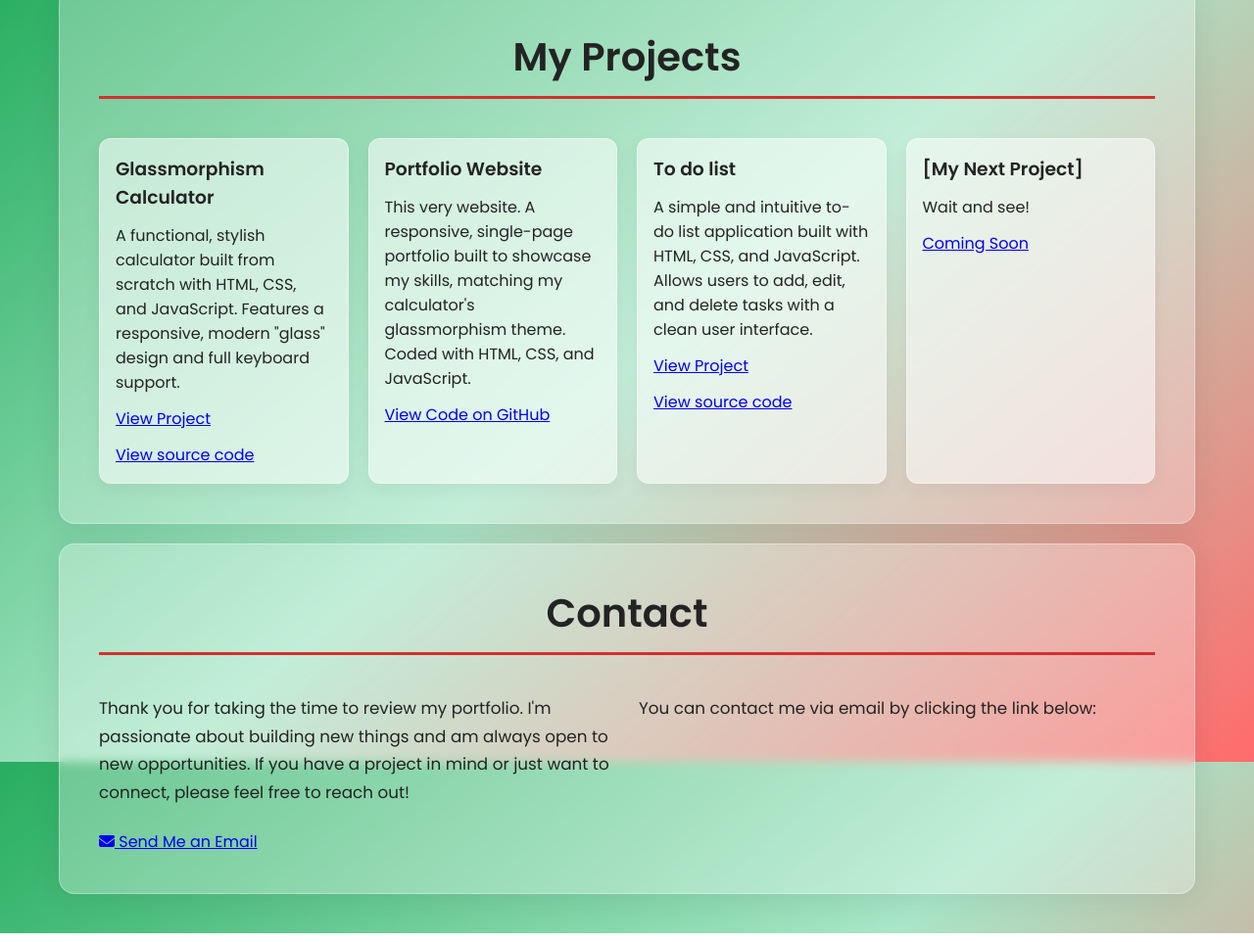
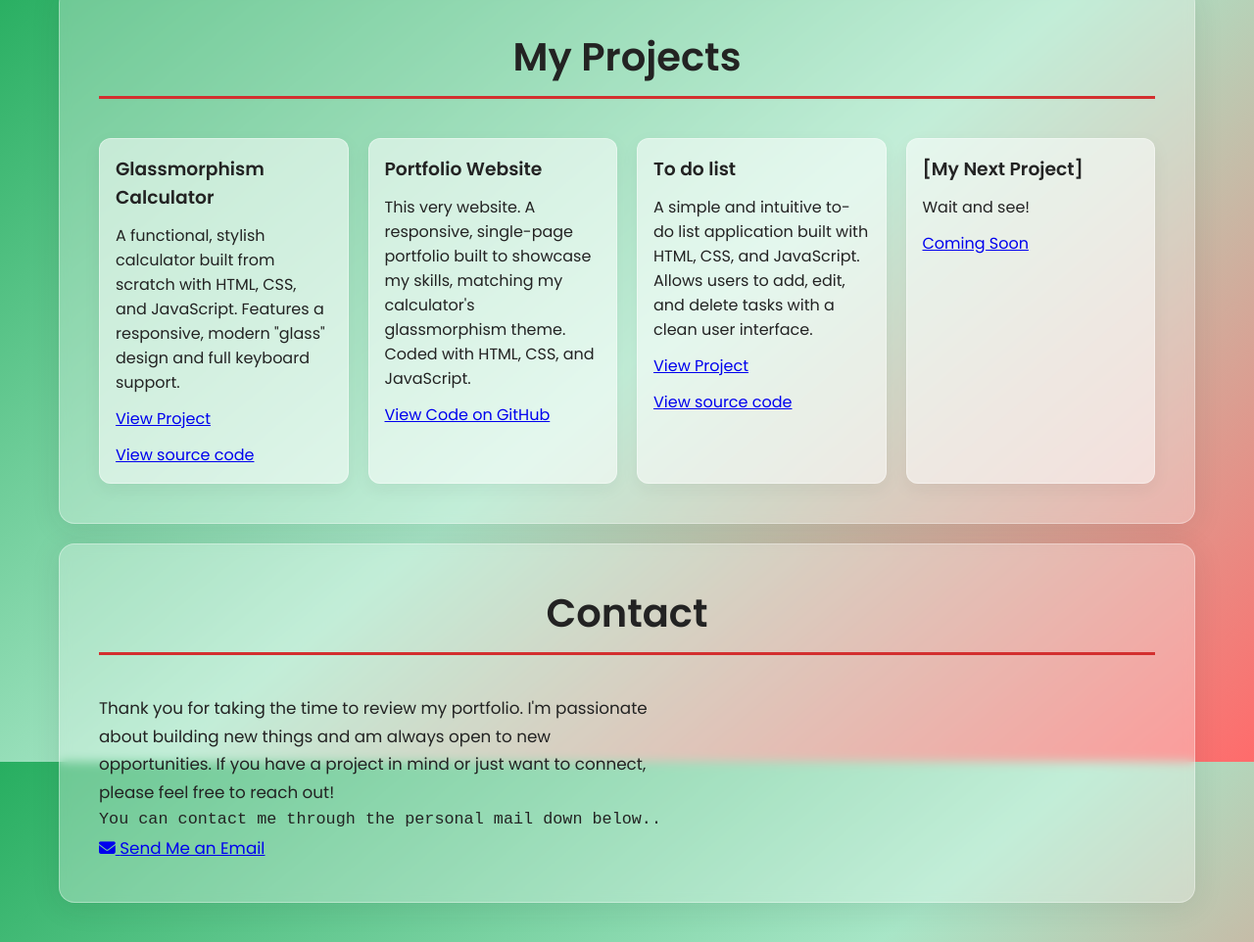
Before and after one commit to bunnymbs21-M/My-personal-portfolio-website21, a plain HTML site: page index.html in a window 1280 px wide. Shown: the part 1622-2584 px from the top of the page at 98% size. Drawn offline with Linux system fonts and the light colour scheme.

Commit message:
Update index.html

```diff
--- a/index.html
+++ b/index.html
@@ -171,11 +171,8 @@
 
       <div class="group">
         <div class="text">
-          Thank you for taking the time to review my portfolio. I'm passionate about building new things and am always open to new opportunities. If you have a project in mind or just want to connect, please feel free to reach out!
-        </div>
-        <div class="text">
-          You can contact me via email by clicking the link below:
-        </div>
+          <p>Thank you for taking the time to review my portfolio. I'm passionate about building new things and am always open to new opportunities. If you have a project in mind or just want to connect, please feel free to reach out!</p>
+           <pre>You can contact me through the personal mail down below..</pre>
         <a href="mailto:bhanushanka200621@gmail.com" class="email-link">
           <i class="fa-solid fa-envelope"></i>
           <span>Send Me an Email</span>
```
